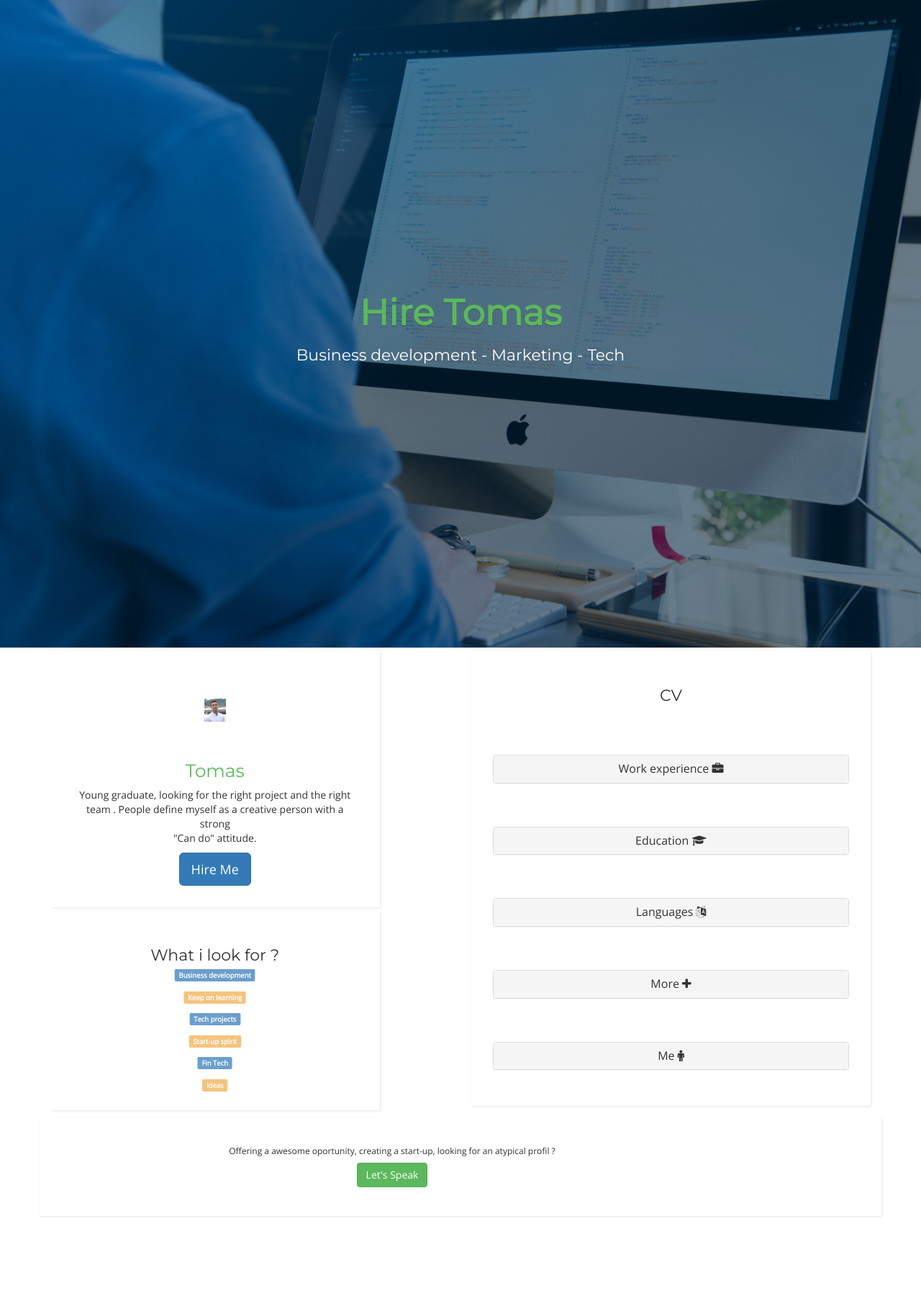
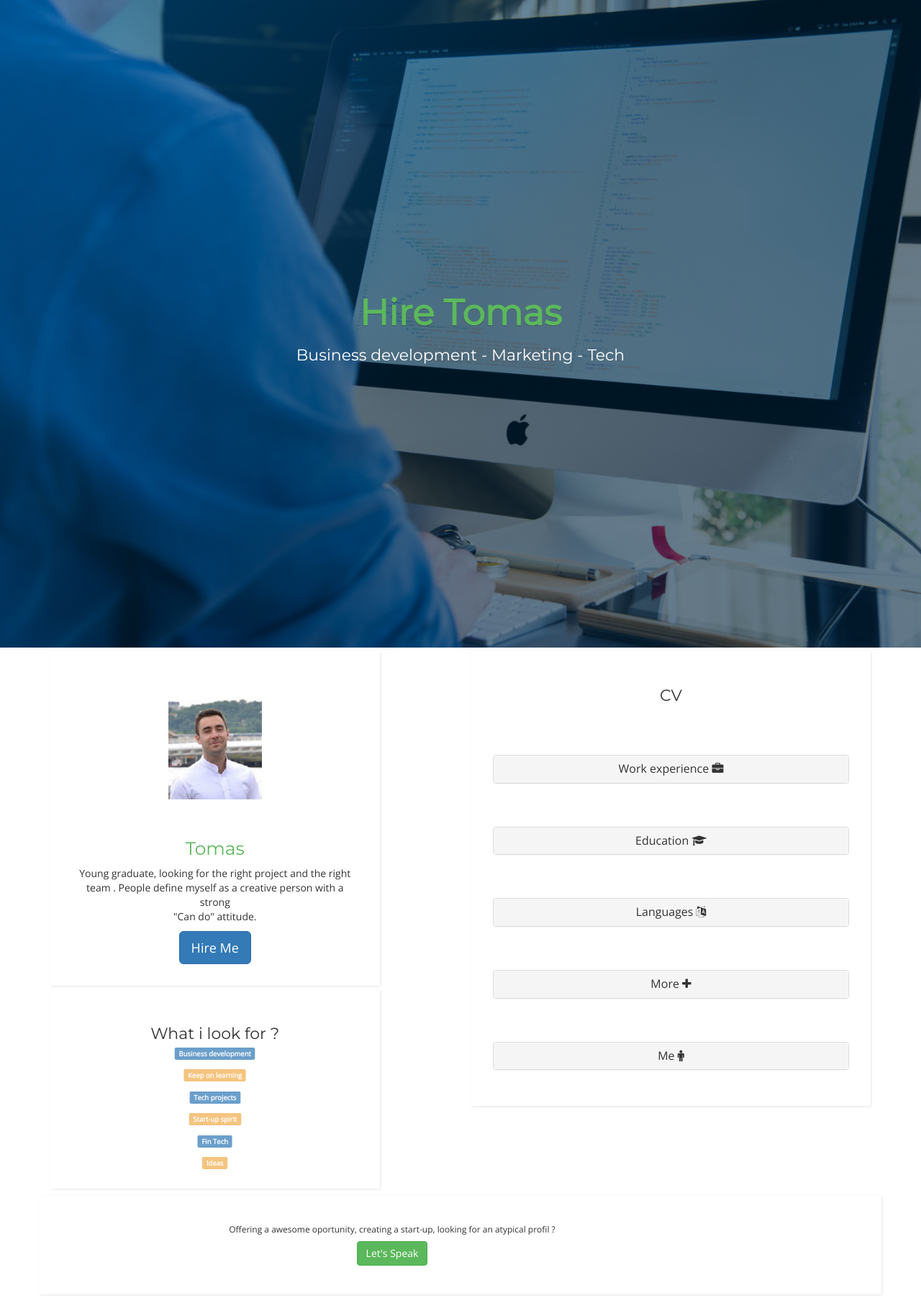
Before and after one commit to tomas1433/se, a Jekyll site: the page index.html, which Jekyll copies as it is, in a window 1280 px wide. Shown: the whole page at 72% size. Built offline with Jekyll 4.4.1, drawn with Linux system fonts in a browser that asks for light colours; nearby versions of some CDN libraries; some web fonts are replaced; before the commit the page ends 1695 px from its top, so only the background shows below that.

Commit message:
Update index.html

```diff
--- a/index.html
+++ b/index.html
@@ -71,7 +71,7 @@
         <div class="row">
         <div class="col-xs-12 col-sm-5 col-md-5 slidedown">
           <div class="card text-center">
-                <img src="downloads/tomf.png" alt="Me" class="img-circle">
+                <img src="downloads/tomf.png" alt="Me" class="img-circle" style="width: 200px;">
                 <h1>Tomas</h1>
                 <p>Young graduate, looking for the right project and the right team . People define myself as a creative person with a strong </br> "Can do" attitude.
                 </p>
```
